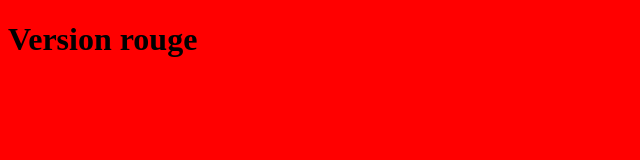
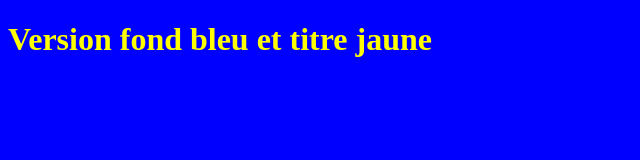
Before and after one commit to BeaumontTristan/html, a plain HTML site: page index.html in a window 1280 px wide. Shown: the whole page, without its empty margins (0-640 px from the left). Drawn offline with Linux system fonts and the light colour scheme.

Commit message:
page bleu

```diff
--- a/index.html
+++ b/index.html
@@ -9,6 +9,6 @@
 </head>
 <body class="fond">
 
-    <h1 id="titreNiveau1">Version rouge</h1>
+    <h1 id="titreNiveau1">Version fond bleu et titre jaune</h1>
 </body>
 </html>
--- a/style.css
+++ b/style.css
@@ -1,4 +1,7 @@
 .fond
 {
-    background-color :red
+    background-color :blue
 }
+#titreNiveau1{
+    color : yellow
+}
```
